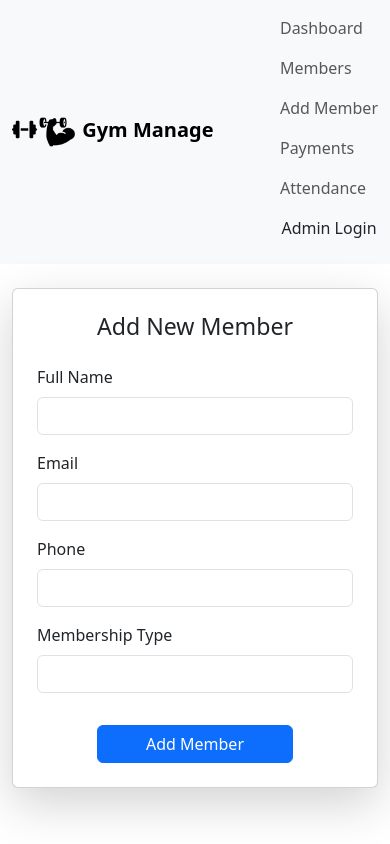
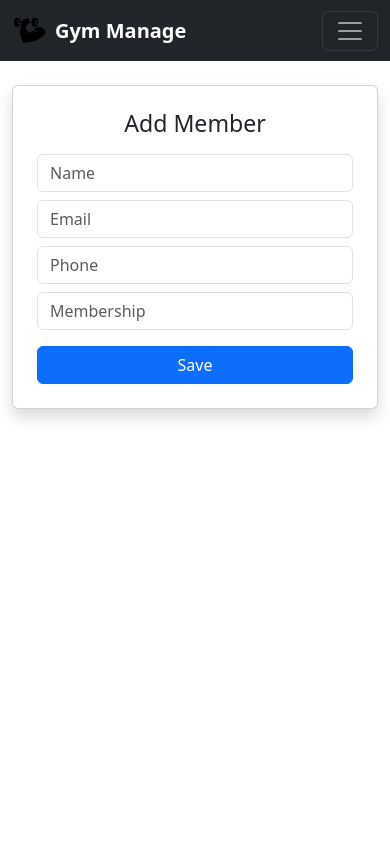
Before and after one commit to Monika761/Gym_DJ, a Django app: page /add-member/ in a window 390 px wide. Run offline with Django 5.2, Linux system fonts and the light colour scheme.

Commit message:
Fix responsive layout and images

```diff
--- a/gymapp/templates/gymapp/add_member.html
+++ b/gymapp/templates/gymapp/add_member.html
@@ -1,31 +1,22 @@
 {% extends 'gymapp/base.html' %}
 {% block title %}Add Member{% endblock %}
+
 {% block content %}
+<div class="row justify-content-center">
+  <div class="col-md-6">
+    <div class="card shadow p-4">
+      <h3 class="text-center mb-3">Add Member</h3>
 
-<div class="card shadow-lg p-4">
-  <h3 class="mb-4 text-center">Add New Member</h3>
-  <form method="POST" class="row g-3">
-    {% csrf_token %}
-    <div class="col-md-6">
-      <label class="form-label">Full Name</label>
-      <input type="text" name="name" class="form-control" required>
+      <form method="POST">
+        {% csrf_token %}
+        <input class="form-control mb-2" name="name" placeholder="Name" required>
+        <input class="form-control mb-2" name="email" placeholder="Email" required>
+        <input class="form-control mb-2" name="phone" placeholder="Phone" required>
+        <input class="form-control mb-3" name="membership" placeholder="Membership" required>
+
+        <button class="btn btn-primary w-100">Save</button>
+      </form>
     </div>
-    <div class="col-md-6">
-      <label class="form-label">Email</label>
-      <input type="email" name="email" class="form-control" required>
-    </div>
-    <div class="col-md-6">
-      <label class="form-label">Phone</label>
-      <input type="text" name="phone" class="form-control" required>
-    </div>
-    <div class="col-md-6">
-      <label class="form-label">Membership Type</label>
-      <input type="text" name="membership" class="form-control" required>
-    </div>
-    <div class="text-center">
-      <button type="submit" class="btn btn-primary mt-3 px-5">Add Member</button>
-    </div>
-  </form>
+  </div>
 </div>
-
 {% endblock %}
--- a/gymapp/templates/gymapp/base.html
+++ b/gymapp/templates/gymapp/base.html
@@ -1,38 +1,53 @@
+{% load static %}
 <!DOCTYPE html>
 <html lang="en">
 <head>
-    <meta charset="UTF-8">
-    <meta name="viewport" content="width=device-width, initial-scale=1.0">
-    <title>{% block title %}Gym Management{% endblock %}</title>
-    {% load static %}
-    <link href="https://cdn.jsdelivr.net/npm/bootstrap@5.3.3/dist/css/bootstrap.min.css" rel="stylesheet">
-<link rel="stylesheet" href="https://cdnjs.cloudflare.com/ajax/libs/font-awesome/6.4.2/css/all.min.css" integrity="sha512-iecdLmaskl7CVkqkXNQ/Z3B4Vg8K3p8g6z7bI1vJQZ8+3O3bMfj7jKMzFh+9xTnFkMfG3E6gFFhFp3uF1xQzkg==" crossorigin="anonymous" referrerpolicy="no-referrer" />
+  <meta charset="UTF-8">
+  <meta name="viewport" content="width=device-width, initial-scale=1">
+  <title>{% block title %}Gym Management{% endblock %}</title>
 
-<nav class="navbar navbar-expand-lg navbar-light bg-light">
-  <div class="container-fluid">
-    <a class="navbar-brand fw-bold" href="/">
-      <i class="fas fa-dumbbell"></i><img src="{% static 'img/favicon.ico' %}" alt="" height="40px" width="40px"> Gym Manage
+  <link href="https://cdn.jsdelivr.net/npm/bootstrap@5.3.3/dist/css/bootstrap.min.css" rel="stylesheet">
+  <link rel="stylesheet" href="https://cdnjs.cloudflare.com/ajax/libs/font-awesome/6.4.2/css/all.min.css">
+
+  <style>
+    body{
+      min-height:100vh;
+    }
+  </style>
+</head>
+<body>
+
+<nav class="navbar navbar-expand-lg navbar-dark bg-dark">
+  <div class="container">
+    <a class="navbar-brand fw-bold d-flex align-items-center" href="/">
+      <img src="{% static 'img/favicon.ico' %}" width="35" class="me-2">
+      Gym Manage
     </a>
 
-    <div>
-      <ul class="navbar-nav me-auto mb-2 mb-lg-0">
+    <!-- MOBILE TOGGLER -->
+    <button class="navbar-toggler" type="button" data-bs-toggle="collapse" data-bs-target="#navMenu">
+      <span class="navbar-toggler-icon"></span>
+    </button>
+
+    <div class="collapse navbar-collapse" id="navMenu">
+      <ul class="navbar-nav ms-auto gap-2">
         <li class="nav-item"><a class="nav-link" href="{% url 'dashboard' %}">Dashboard</a></li>
         <li class="nav-item"><a class="nav-link" href="{% url 'members' %}">Members</a></li>
         <li class="nav-item"><a class="nav-link" href="{% url 'add_member' %}">Add Member</a></li>
         <li class="nav-item"><a class="nav-link" href="{% url 'payments' %}">Payments</a></li>
         <li class="nav-item"><a class="nav-link" href="{% url 'attendance' %}">Attendance</a></li>
-        <li class="nav-item"><a class="nav-link btn btn-warning text-dark" href="{% url 'admin-login' %}">Admin Login</a></li>
-
+        <li class="nav-item">
+          <a class="btn btn-warning btn-sm" href="{% url 'admin-login' %}">Admin Login</a>
+        </li>
       </ul>
     </div>
   </div>
 </nav>
 
-
 <div class="container py-4">
-    {% block content %}
-    {% endblock %}
+  {% block content %}{% endblock %}
 </div>
 
+<script src="https://cdn.jsdelivr.net/npm/bootstrap@5.3.3/dist/js/bootstrap.bundle.min.js"></script>
 </body>
 </html>
```
Also changed, not shown: gymapp/templates/gymapp/dashboard.html (+16 -19 lines), gymapp/templates/gymapp/members.html (+9 -13 lines), gymapp/templates/gymapp/admin_login.html (renamed from gymapp/templates/admin_login.html).
